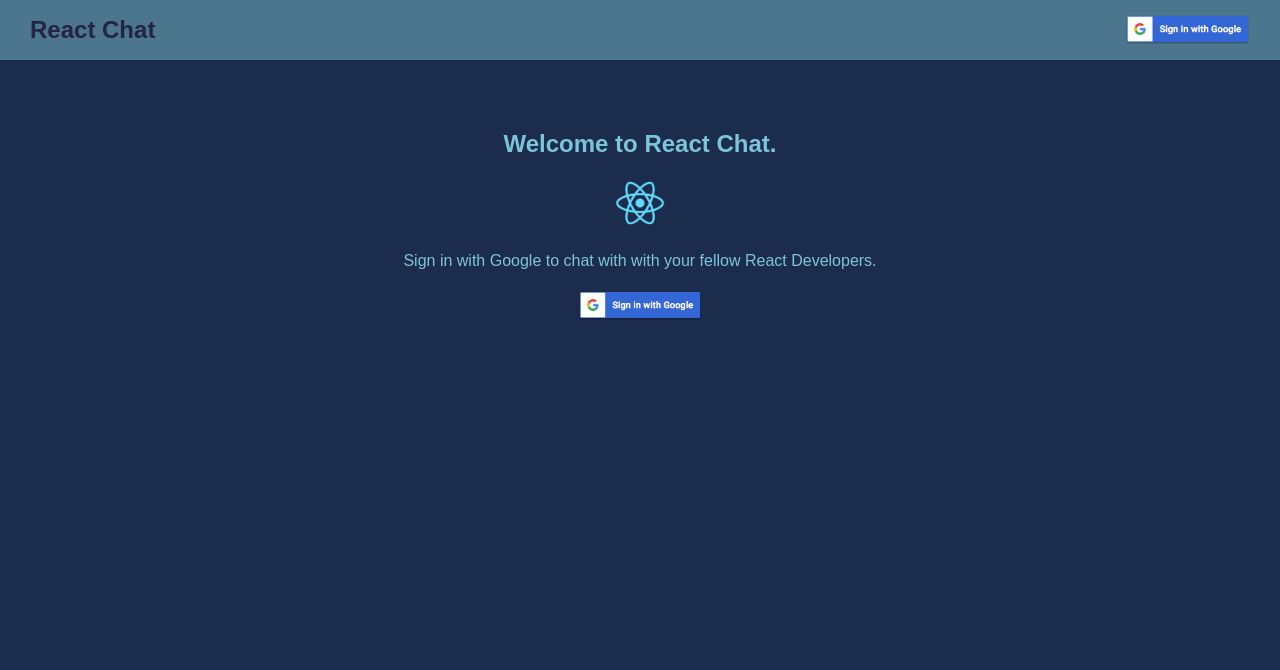
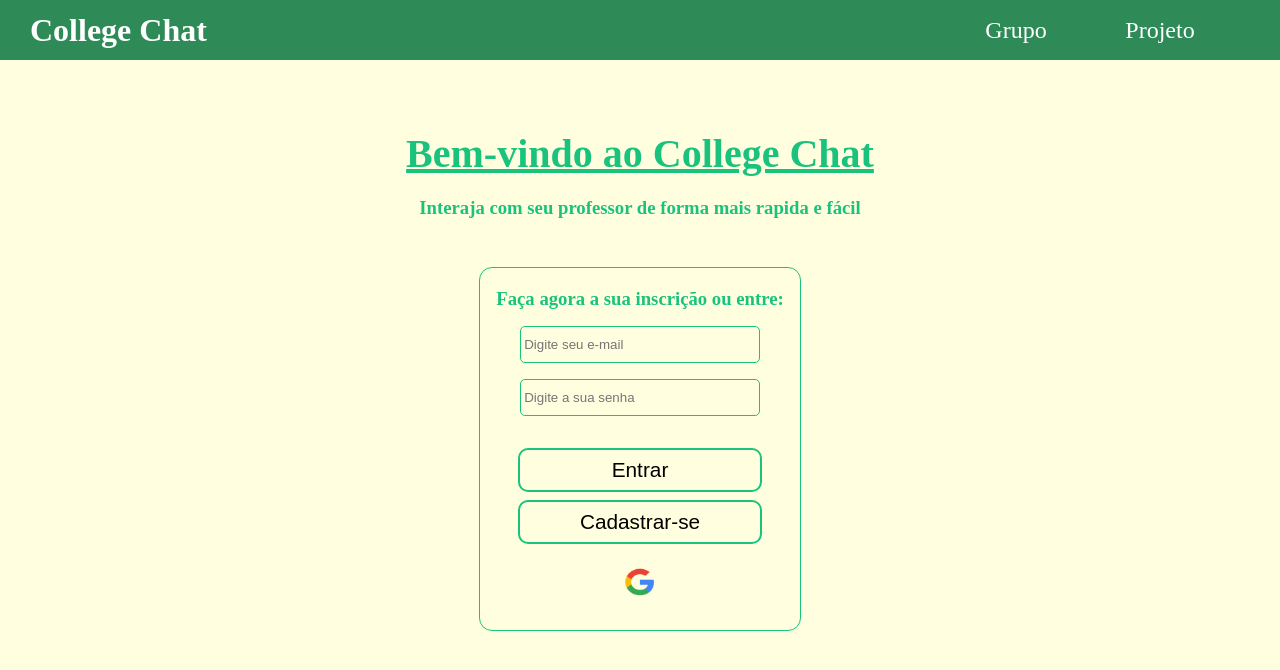
Before and after one commit to Eric-smp/college-chat, a React (Create React App) app: page / in a window 1280 px wide. Shown: the top 670 px of the page. Built offline with nearby package versions, Linux system fonts and the light colour scheme; no server answers.

Commit message:
fix: ajuste na tela de login

```diff
--- a/package.json
+++ b/package.json
@@ -6,8 +6,10 @@
     "@testing-library/jest-dom": "^5.17.0",
     "@testing-library/react": "^13.4.0",
     "@testing-library/user-event": "^13.5.0",
+    "firebase": "^10.3.0",
     "react": "^18.2.0",
     "react-dom": "^18.2.0",
+    "react-firebase-hooks": "^5.1.1",
     "react-scripts": "5.0.1",
     "web-vitals": "^2.1.4"
   },
--- a/src/App.css
+++ b/src/App.css
@@ -8,9 +8,7 @@
 
 html,
 body {
-  max-width: 100vw;
-  font-size: 16px;
-  font-family: sans-serif;
+
 }
 
 button,
@@ -21,34 +19,13 @@
 .App {
   width: 100%;
   min-height: 100vh;
-  background-color: #1c2c4c;
   color: #4c768d;
   padding-top: 60px;
+  background-color: 		#FFFFE0;
 }
 
-/* navbar */
-.nav-bar {
-  padding: 10px 30px;
-  display: flex;
-  align-items: center;
-  justify-content: space-between;
-  background-color: #4c768d;
-  color: #242443;
-  height: 60px;
-  position: fixed;
-  left: 0;
-  top: 0;
-  width: 100%;
-  z-index: 1;
-}
-.sign-in {
-  border: none;
-  background-color: transparent;
-}
-.sign-in > img {
-  height: 30px;
-  width: auto;
-}
+
+
 .sign-out {
   padding: 5px 10px;
   border-radius: 5px;
@@ -58,16 +35,7 @@
   font-weight: 600;
 }
 
-/* welcome page */
-.welcome {
-  padding: 30px;
-  text-align: center;
-  margin-top: 40px;
-  color: #7cc5d9;
-}
-.welcome :is(h2, p, img) {
-  margin-bottom: 20px;
-}
+
 
 /* chat component */
 .messages-wrapper {
--- /dev/null
+++ b/src/components/NavBar.css
@@ -0,0 +1,46 @@
+h1{
+    font-size: 2rem;
+    font-family: 'Times New Roman', Times, serif;
+    color: #ffffff;
+    cursor: inherit;
+    transition: 1s;
+}
+h1:hover{
+  color: #FFDEAD;
+}
+
+/* navbar */
+.nav-bar {
+    padding: 10px 30px;
+    display: flex;
+    align-items: center;
+    justify-content: space-between;
+    background-color: 	#2E8B57;
+    color: #242443;
+    height: 60px;
+    position: fixed;
+    left: 0;
+    top: 0;
+    width: 100%;
+    z-index: 1;
+  }
+
+  .contatos-nav{
+    height: 100%;
+    width: 20rem;
+    padding: 1rem;
+    display: flex;
+    align-items: center;
+    justify-content: space-around;
+  }
+
+  a{
+    font-size: 1.5rem;
+    text-decoration: none;
+    color: #ffff;
+    transition: 1s;
+}
+a:hover{
+  color: #FFDEAD;
+  text-decoration: underline;
+}
--- a/src/components/NavBar.js
+++ b/src/components/NavBar.js
@@ -1,4 +1,5 @@
 import React, { useState } from "react";
+import './NavBar.css'
 import GoogleSignin from "../img/btn_google_signin_dark_pressed_web.png";
 import { auth } from "../firebase";
 import { useAuthState } from "react-firebase-hooks/auth";
@@ -19,21 +20,17 @@
 
   return (
     <nav className="nav-bar">
-      <h1>React Chat</h1>
+      <h1 >College Chat</h1>
+      <div className="contatos-nav">
+      <a href="">Grupo</a>
+      <a href="https://github.com/Eric-smp/college-chat" target="_blank" rel="noreferrer" >Projeto</a>
+
+      </div>
       {user ? (
         <button onClick={signOut} className="sign-out" type="button">
           Sign Out
         </button>
-      ) : (
-        <button className="sign-in">
-          <img
-            onClick={googleSignIn}
-            src={GoogleSignin}
-            alt="sign in with google"
-            type="button"
-          />
-        </button>
-      )}
+      ) : null}
     </nav>
   );
 };
--- /dev/null
+++ b/src/components/Welcome.css
@@ -0,0 +1,103 @@
+/* welcome page */
+.welcome {
+  padding: 30px;
+  text-align: center;
+  margin-top: 40px;
+  color: rgb(25, 195, 125);
+  display: flex;
+  flex-direction: column;
+  align-items: center;
+  justify-content: center;
+}
+.welcome :is(h2, p, img) {
+    margin-bottom: 20px;
+}
+
+
+h2{
+    font-size: 2.5rem;
+    color: rgb(25, 195, 125);
+    text-decoration: underline;
+}
+
+
+.content-Form{
+  margin-top: 3rem;
+  height: auto;
+  background-color: transparent;
+  display: flex;
+  flex-direction: column;
+  border: 0.1rem solid rgb(25, 195, 125);
+  border-radius: 13px;
+  padding: 1.25rem 1rem;
+}
+
+.information-Form{
+  margin-top: 1rem;
+  display: flex;
+  flex-direction: column;
+  justify-content: center;
+  align-items: center;
+}
+
+input{
+  background-color: transparent;
+  padding: 0rem 0.2rem;
+  height: 2.3rem;
+  width: 15rem;
+  border: 1px solid rgb(25, 195, 125);
+  border-radius: 5px;
+}
+.input-Email{
+  margin-bottom: 1rem;
+}
+.input-Password{
+  margin-bottom:2rem ;
+}
+
+.acessConta{
+  display: flex;
+  flex-direction: column;
+  justify-content: center;
+  align-items: center;
+}
+
+.entrar{
+  padding: 0.5rem;
+  width: 85%;
+  font-size: 1.3rem;
+  background-color: transparent;
+  border: 2px solid rgb(25, 195, 125) ;
+  border-radius: 10px;
+  margin-bottom: 0.5rem;
+  transition: 0.4s;
+}
+.entrar:hover{
+  color: #ffffff;
+  background-color: rgb(25, 195, 125);
+}
+.cadastrar{
+  padding: 0.5rem;
+  width: 85%;
+  font-size: 1.3rem;
+  background-color: transparent;
+  border: 2px solid rgb(25, 195, 125) ;
+  border-radius: 10px;
+  margin-bottom: 1rem;
+  transition: 0.4s;
+}
+.cadastrar:hover{
+  color: #ffffff;
+  background-color: rgb(25, 195, 125);
+}
+.sign-in{
+  border: none;
+  background-color: transparent;
+  width: 50px;
+  height: 50px;
+}
+.sign-in img{
+  padding: 0;
+  height: 45px;
+  width: 50px;
+}
--- a/src/components/Welcome.js
+++ b/src/components/Welcome.js
@@ -1,4 +1,5 @@
 import React from "react";
+import './Welcome.css'
 import GoogleSignin from "../img/btn_google_signin_dark_pressed_web.png";
 import { auth } from "../firebase";
 import { GoogleAuthProvider, signInWithRedirect } from "firebase/auth";
@@ -11,17 +12,34 @@
 
   return (
     <main className="welcome">
-      <h2>Welcome to React Chat.</h2>
-      <img src="/logo512.png" alt="ReactJs logo" width={50} height={50} />
-      <p>Sign in with Google to chat with with your fellow React Developers.</p>
-      <button className="sign-in">
-        <img
-          onClick={googleSignIn}
-          src={GoogleSignin}
-          alt="sign in with google"
-          type="button"
-        />
-      </button>
+      <h2>Bem-vindo ao College Chat</h2>
+      <h3>Interaja com seu professor de forma mais rapida e fácil</h3>
+
+      <div className="content-Form">
+
+        <form action="">
+          <h3>Faça agora a sua inscrição ou entre:</h3>
+
+
+          <div className="information-Form">
+          <input type="email" placeholder="Digite seu e-mail" className="input-Email" />
+          <input type="password" placeholder="Digite a sua senha"  className="input-Password"/>
+          </div>
+
+
+
+
+          <div className="acessConta">
+
+          <button className="entrar">Entrar</button>
+          <button className="cadastrar" >Cadastrar-se</button>
+
+          <button className="sign-in"  onClick={googleSignIn}>
+            <img src="/googleIcon.png" alt="imagem" />
+          </button>
+          </div>
+        </form>
+      </div>
     </main>
   );
 };
```
Also changed, not shown: public/googleIcon.png (added), 1 other file (tests, documents, lock files or other folders).
